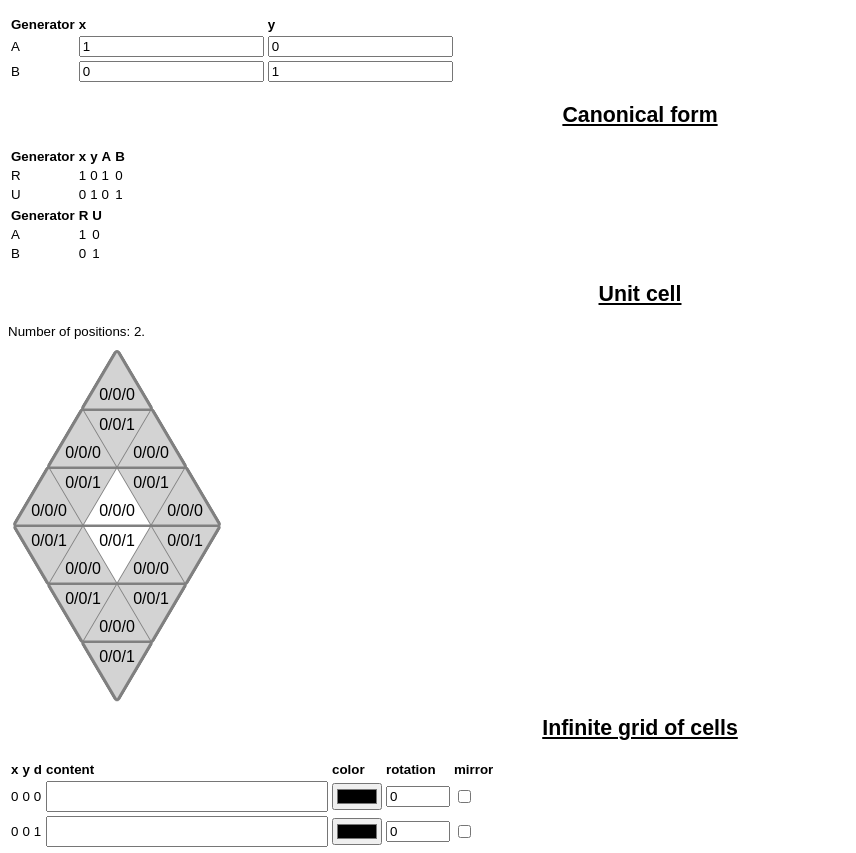
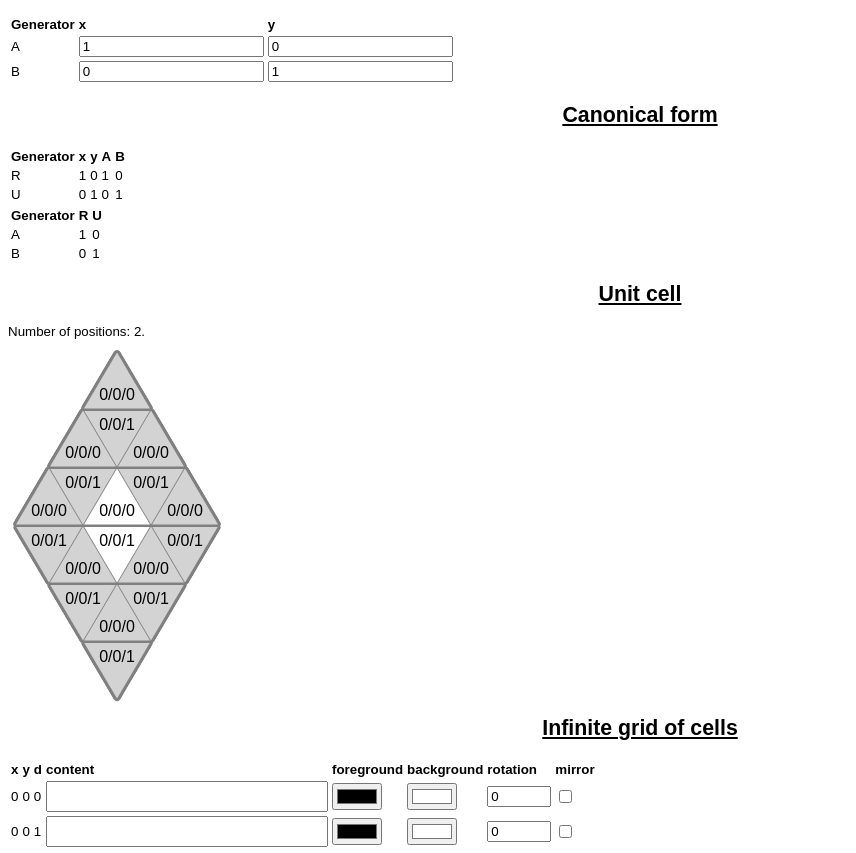
Before and after one commit to xenos1984/BoardGames, a plain HTML site: page docs/Geometry/TriTorus.html in a window 1280 px wide. Shown: the part 95-948 px from the top of the page, without its empty margins (0-856 px from the left). Drawn offline with Linux system fonts and the light colour scheme.

Commit message:
Add functions to set cell background for grid generators.

```diff
--- a/docs/Geometry/TriTorus.html
+++ b/docs/Geometry/TriTorus.html
@@ -155,10 +155,12 @@ table#content td input[type="text"], datalist option {
 							var tdd = document.createElement("td");
 							var tdt = document.createElement("td");
 							var tdc = document.createElement("td");
+							var tdb = document.createElement("td");
 							var tdr = document.createElement("td");
 							var tdm = document.createElement("td");
 							var it = document.createElement("input");
 							var ic = document.createElement("input");
+							var ib = document.createElement("input");
 							var ir = document.createElement("input");
 							var im = document.createElement("input");
 
@@ -175,10 +177,18 @@ table#content td input[type="text"], datalist option {
 							it.dataset.d = d;
 
 							ic.type = "color";
+							ic.value = "#000000";
 							ic.onchange = function(e) { setcolor(e.target.dataset.r, e.target.dataset.c, e.target.dataset.d, e.target.value) };
 							ic.dataset.r = r;
 							ic.dataset.c = c;
 							ic.dataset.d = d;
+
+							ib.type = "color";
+							ib.value = "#ffffff";
+							ib.onchange = function(e) { setback(e.target.dataset.r, e.target.dataset.c, e.target.dataset.d, e.target.value) };
+							ib.dataset.r = r;
+							ib.dataset.c = c;
+							ib.dataset.d = d;
 
 							ir.type = "number";
 							ir.min = 0;
@@ -198,6 +208,7 @@ table#content td input[type="text"], datalist option {
 
 							tdt.appendChild(it);
 							tdc.appendChild(ic);
+							tdb.appendChild(ib);
 							tdr.appendChild(ir);
 							tdm.appendChild(im);
 
@@ -206,6 +217,7 @@ table#content td input[type="text"], datalist option {
 							tr.appendChild(tdd);
 							tr.appendChild(tdt);
 							tr.appendChild(tdc);
+							tr.appendChild(tdb);
 							tr.appendChild(tdr);
 							tr.appendChild(tdm);
 
@@ -254,6 +266,16 @@ table#content td input[type="text"], datalist option {
 				{
 					if(cell.dataset.r == r && cell.dataset.c == c && cell.dataset.d == d)
 						cell.style.color = v;
+				}
+			}
+
+			function setback(r, c, d, v)
+			{
+				var cells = document.getElementById('infinite').getElementsByTagName('div');
+				for(cell of cells)
+				{
+					if(cell.dataset.r == r && cell.dataset.c == c && cell.dataset.d == d)
+						cell.style.backgroundColor = v;
 				}
 			}
 
@@ -351,7 +373,8 @@ table#content td input[type="text"], datalist option {
 				<th>y</th>
 				<th>d</th>
 				<th>content</th>
-				<th>color</th>
+				<th>foreground</th>
+				<th>background</th>
 				<th>rotation</th>
 				<th>mirror</th>
 			</tr>
```
Also changed, not shown: docs/Geometry/HexTorus.html (+23 -1 lines), docs/Geometry/SquareTorus.html (+23 -1 lines).
